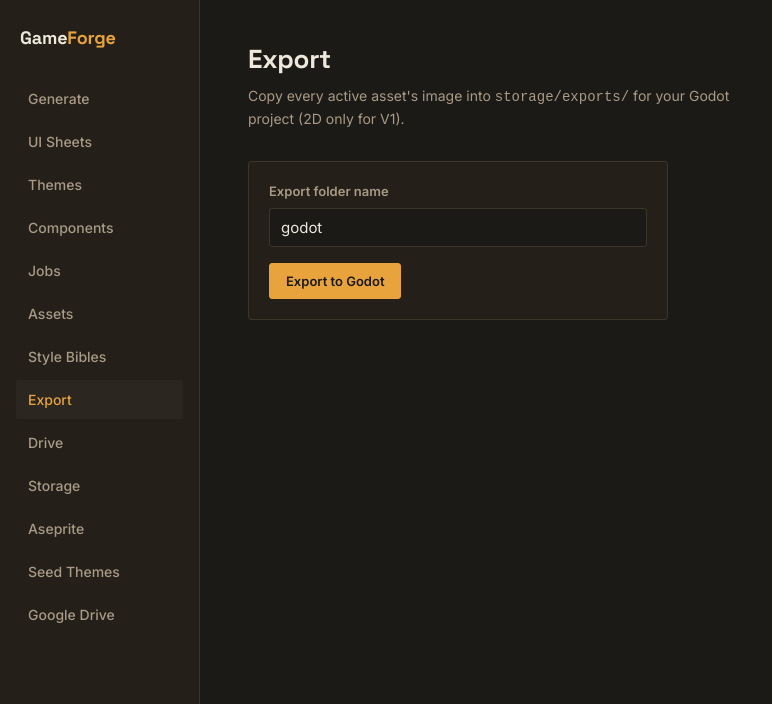
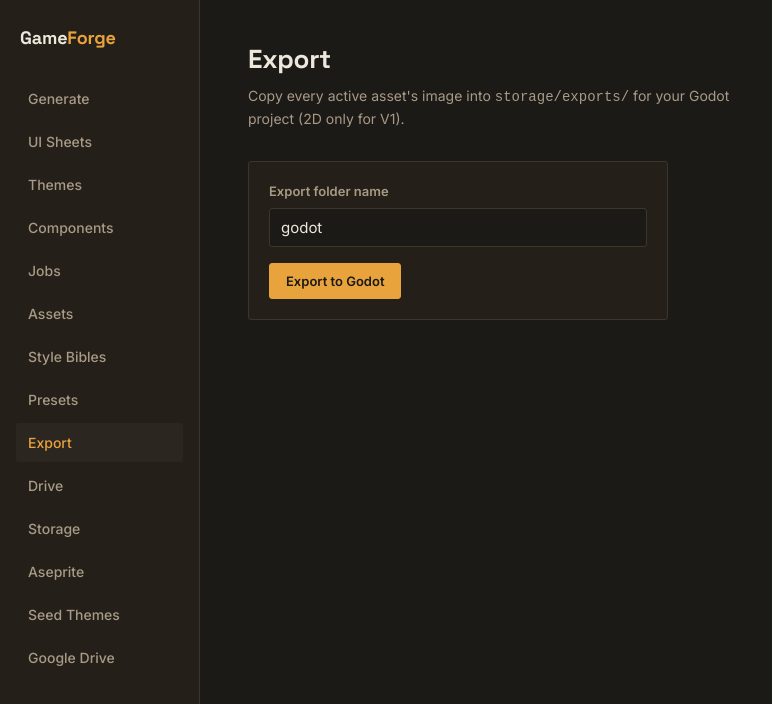
Before and after one commit to tjelano/gameforge, a Next.js app: page /dashboard/export in a window 1280 px wide. Shown: the top 704 px of the page, without its empty margins (0-772 px from the left). Built offline with nearby package versions, Linux system fonts and the light colour scheme; no server answers.

Commit message:
feat: add Presets nav link

```diff
--- a/app/components/NavRail.tsx
+++ b/app/components/NavRail.tsx
@@ -12,6 +12,7 @@
   { href: '/dashboard/jobs', label: 'Jobs' },
   { href: '/dashboard/assets', label: 'Assets' },
   { href: '/dashboard/styles', label: 'Style Bibles' },
+  { href: '/dashboard/presets', label: 'Presets' },
   { href: '/dashboard/export', label: 'Export' },
   { href: '/dashboard/drive', label: 'Drive' },
   { href: '/dashboard/settings/storage', label: 'Storage' },
```
